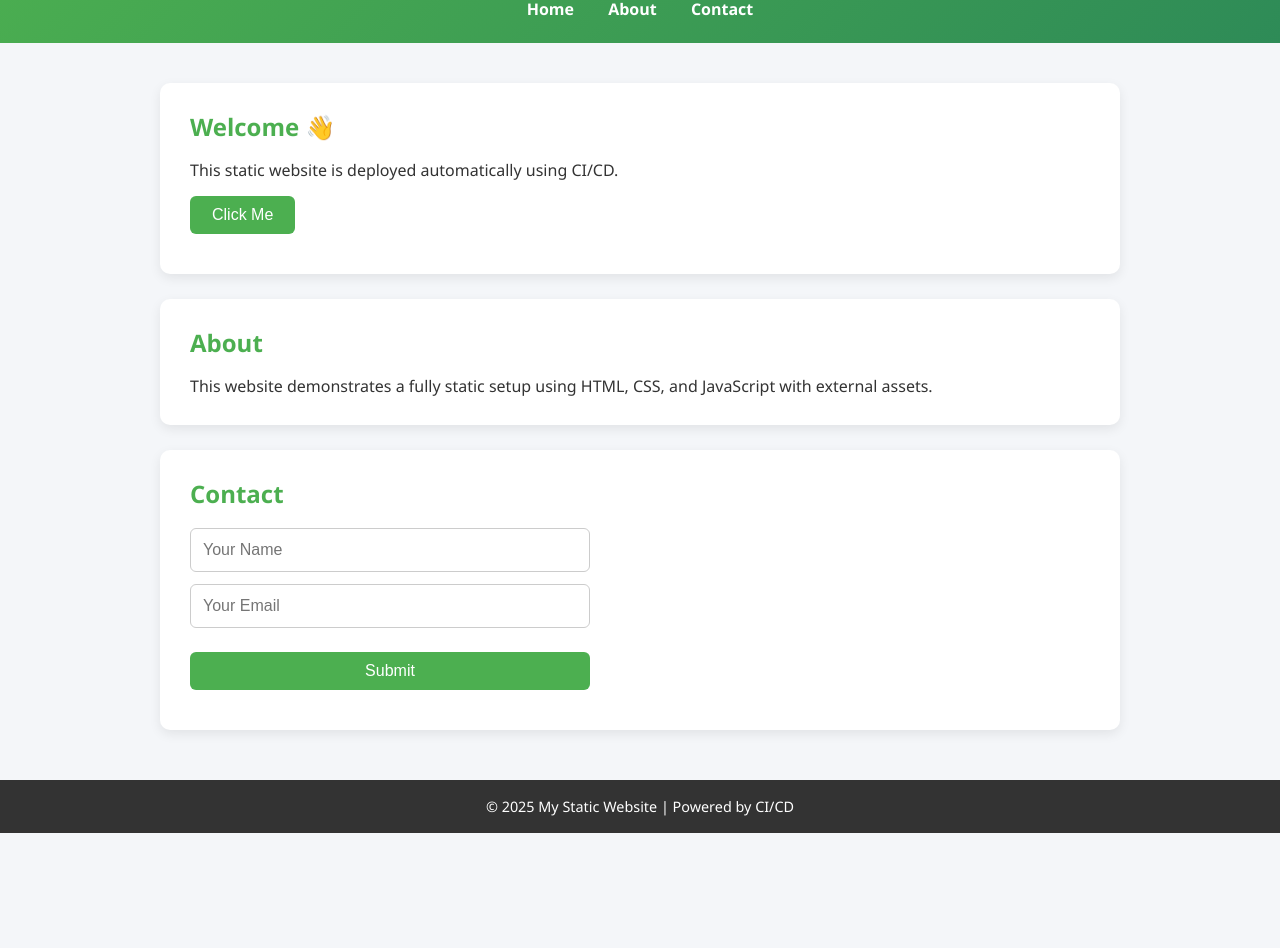
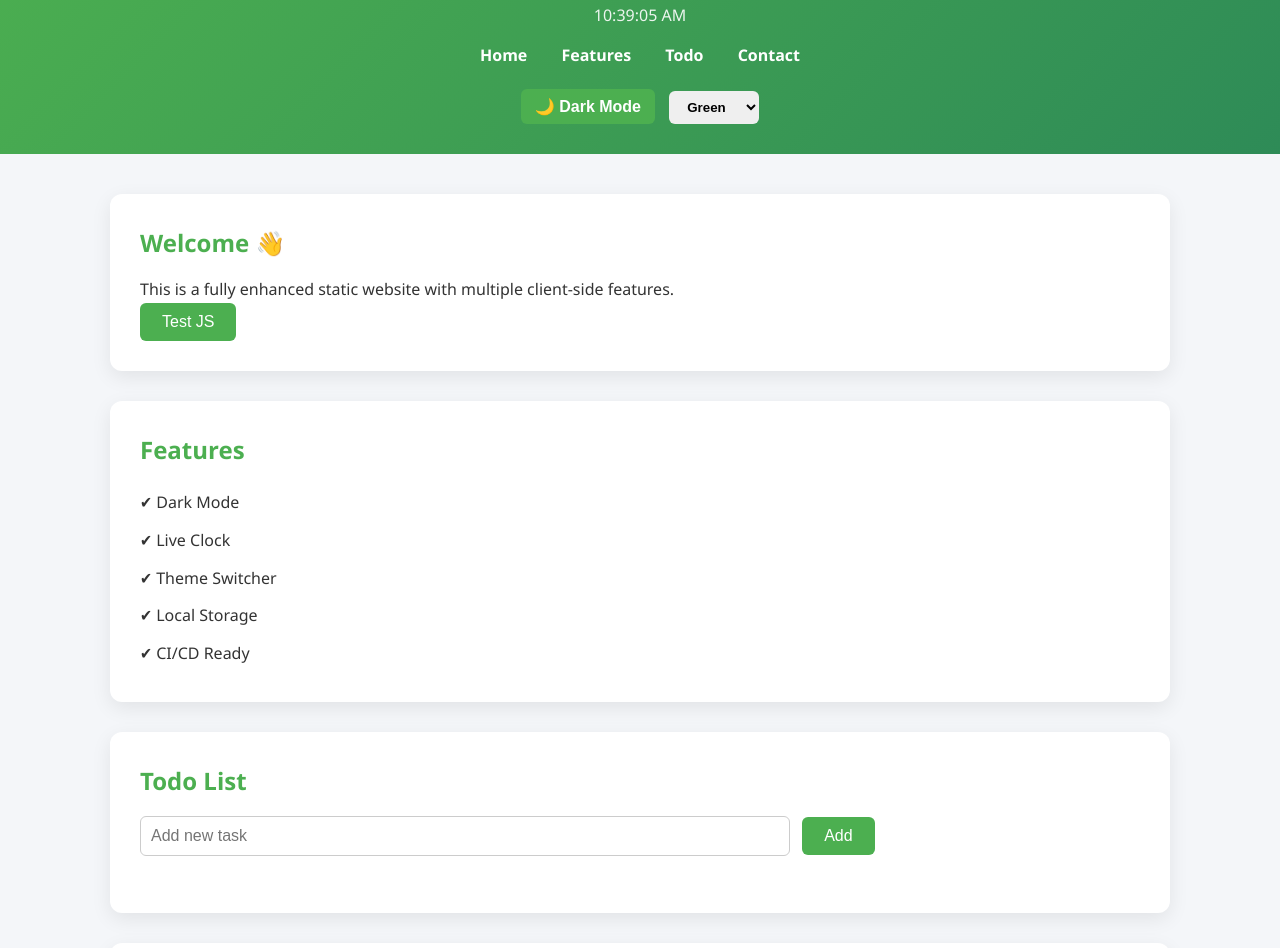
Before and after one commit to EngineerMuhammadKhalid/ci-cd-test, a plain HTML site: page index.html in a window 1280 px wide. Shown: the part 89-1037 px from the top of the page. Before the commit the page ends 922 px from the top, so only its background shows below. Drawn offline with Linux system fonts and the light colour scheme.

Commit message:
new updates

```diff
--- a/index.html
+++ b/index.html
@@ -5,52 +5,83 @@
     <meta name="viewport" content="width=device-width, initial-scale=1.0">
     <title>My Static Website</title>
     <link rel="stylesheet" href="style.css">
-    <script src="script.js"></script>
 </head>
 <body>
 
-    <!-- Header -->
+<!-- ================= HEADER ================= -->
 <header>
     <h1>My Static Website</h1>
+    <p id="clock"></p>
+
     <nav>
         <a href="#home">Home</a>
-            <a href="#about">About</a>
+        <a href="#features">Features</a>
+        <a href="#todo">Todo</a>
         <a href="#contact">Contact</a>
     </nav>
+
+    <div class="header-actions">
+        <button onclick="toggleDarkMode()">🌙 Dark Mode</button>
+        <select onchange="changeTheme(this.value)">
+            <option value="green">Green</option>
+            <option value="blue">Blue</option>
+            <option value="purple">Purple</option>
+        </select>
+    </div>
 </header>
 
-    <!-- Main Content -->
+<!-- ================= MAIN ================= -->
 <main>
+
+    <!-- HOME -->
     <section id="home" class="card">
         <h2>Welcome 👋</h2>
-            <p>This static website is deployed automatically using CI/CD.</p>
-            <button onclick="changeMessage()">Click Me</button>
+        <p>This is a fully enhanced static website with multiple client-side features.</p>
+        <button onclick="changeMessage()">Test JS</button>
         <p id="dynamic-text"></p>
     </section>
 
-        <section id="about" class="card">
-            <h2>About</h2>
-            <p>
-                This website demonstrates a fully static setup using
-                HTML, CSS, and JavaScript with external assets.
-            </p>
+    <!-- FEATURES -->
+    <section id="features" class="card">
+        <h2>Features</h2>
+        <ul>
+            <li>✔ Dark Mode</li>
+            <li>✔ Live Clock</li>
+            <li>✔ Theme Switcher</li>
+            <li>✔ Local Storage</li>
+            <li>✔ CI/CD Ready</li>
+        </ul>
     </section>
 
+    <!-- TODO APP -->
+    <section id="todo" class="card">
+        <h2>Todo List</h2>
+        <input id="todo-input" placeholder="Add new task">
+        <button onclick="addTodo()">Add</button>
+        <ul id="todo-list"></ul>
+    </section>
+
+    <!-- CONTACT -->
     <section id="contact" class="card">
         <h2>Contact</h2>
         <form onsubmit="submitForm(event)">
-                <input type="text" id="name" placeholder="Your Name" required>
-                <input type="email" id="email" placeholder="Your Email" required>
-                <button type="submit">Submit</button>
+            <input type="text" id="name" placeholder="Name" required>
+            <input type="email" id="email" placeholder="Email" required>
+            <textarea id="message" placeholder="Message" required></textarea>
+            <button type="submit">Send</button>
         </form>
         <p id="form-message"></p>
     </section>
+
 </main>
 
-    <!-- Footer -->
+<!-- ================= FOOTER ================= -->
 <footer>
-        <p>© 2025 My Static Website | Powered by CI/CD</p>
+    <p>© 2025 My Static Website | CI/CD Enabled</p>
 </footer>
+
+<!-- Scroll To Top -->
+<button id="scrollTopBtn" onclick="scrollToTop()">⬆</button>
 
 <script src="script.js"></script>
 </body>
--- a/script.js
+++ b/script.js
@@ -1,17 +1,67 @@
+/* ================= BASIC ================= */
 function changeMessage() {
     document.getElementById("dynamic-text").innerText =
-        "🎉 JavaScript is working! This content was updated dynamically.";
+        "✅ JavaScript functions are working!";
 }
 
-function submitForm(event) {
-    event.preventDefault();
+/* ================= CLOCK ================= */
+setInterval(() => {
+    document.getElementById("clock").innerText =
+        new Date().toLocaleTimeString();
+}, 1000);
 
-    const name = document.getElementById("name").value;
-    const email = document.getElementById("email").value;
+/* ================= DARK MODE ================= */
+function toggleDarkMode() {
+    document.body.classList.toggle("dark");
+}
 
+/* ================= THEME SWITCHER ================= */
+function changeTheme(theme) {
+    document.body.setAttribute("data-theme", theme);
+}
+
+/* ================= TODO LIST ================= */
+let todos = JSON.parse(localStorage.getItem("todos")) || [];
+
+function renderTodos() {
+    const list = document.getElementById("todo-list");
+    list.innerHTML = "";
+    todos.forEach((todo, index) => {
+        const li = document.createElement("li");
+        li.innerHTML = `${todo} <button onclick="removeTodo(${index})">❌</button>`;
+        list.appendChild(li);
+    });
+    localStorage.setItem("todos", JSON.stringify(todos));
+}
+
+function addTodo() {
+    const input = document.getElementById("todo-input");
+    if (input.value.trim() !== "") {
+        todos.push(input.value);
+        input.value = "";
+        renderTodos();
+    }
+}
+
+function removeTodo(index) {
+    todos.splice(index, 1);
+    renderTodos();
+}
+renderTodos();
+
+/* ================= FORM ================= */
+function submitForm(e) {
+    e.preventDefault();
     document.getElementById("form-message").innerText =
-        `Thank you, ${name}! We will contact you at ${email}.`;
+        "📨 Message sent successfully!";
+}
 
-    // Clear form
-    event.target.reset();
+/* ================= SCROLL TO TOP ================= */
+window.onscroll = () => {
+    document.getElementById("scrollTopBtn").style.display =
+        window.scrollY > 300 ? "block" : "none";
+};
+
+function scrollToTop() {
+    window.scrollTo({ top: 0, behavior: "smooth" });
 }
--- a/style.css
+++ b/style.css
@@ -1,158 +1,257 @@
-/* ===============================
-   Global Reset
-================================ */
+/* =====================================
+   CSS VARIABLES (THEMES)
+===================================== */
+:root {
+    --primary: #4CAF50;
+    --secondary: #2e8b57;
+    --bg: #f4f6f9;
+    --card-bg: #ffffff;
+    --text: #333;
+    --footer-bg: #222;
+}
+
+/* Theme Variants */
+body[data-theme="blue"] {
+    --primary: #2196F3;
+    --secondary: #1565C0;
+}
+
+body[data-theme="purple"] {
+    --primary: #9C27B0;
+    --secondary: #6A1B9A;
+}
+
+/* Dark Mode */
+body.dark {
+    --bg: #121212;
+    --card-bg: #1e1e1e;
+    --text: #e0e0e0;
+    --footer-bg: #000;
+}
+
+/* =====================================
+   RESET
+===================================== */
 * {
     margin: 0;
     padding: 0;
     box-sizing: border-box;
 }
 
-/* ===============================
-   Body
-================================ */
+/* =====================================
+   BODY
+===================================== */
 body {
-    font-family: 'Segoe UI', Tahoma, Geneva, Verdana, sans-serif;
-    background-color: #f4f6f9;
-    color: #333;
+    font-family: "Segoe UI", Tahoma, Geneva, Verdana, sans-serif;
+    background-color: var(--bg);
+    color: var(--text);
     line-height: 1.6;
+    transition: background-color 0.3s ease, color 0.3s ease;
 }
 
-/* ===============================
-   Header
-================================ */
+/* =====================================
+   HEADER
+===================================== */
 header {
-    background: linear-gradient(135deg, #4CAF50, #2e8b57);
+    background: linear-gradient(135deg, var(--primary), var(--secondary));
     color: #fff;
-    padding: 20px 0;
     text-align: center;
+    padding: 25px 20px;
 }
 
 header h1 {
-    margin-bottom: 10px;
-    font-size: 2.2rem;
+    font-size: 2.3rem;
+}
+
+#clock {
+    margin-top: 8px;
+    font-size: 1rem;
+    opacity: 0.9;
 }
 
 /* Navigation */
+nav {
+    margin-top: 15px;
+}
+
 nav a {
-    color: #ffffff;
+    color: #fff;
     margin: 0 15px;
     text-decoration: none;
     font-weight: 600;
-    transition: color 0.3s ease;
+    transition: opacity 0.3s ease;
 }
 
 nav a:hover {
-    color: #dfffe0;
+    opacity: 0.8;
 }
 
-/* ===============================
-   Main Layout
-================================ */
+/* Header Buttons */
+.header-actions {
+    margin-top: 15px;
+}
+
+.header-actions button,
+.header-actions select {
+    margin: 5px;
+    padding: 8px 14px;
+    border-radius: 6px;
+    border: none;
+    cursor: pointer;
+    font-weight: 600;
+}
+
+/* =====================================
+   MAIN
+===================================== */
 main {
-    max-width: 1000px;
+    max-width: 1100px;
     margin: 40px auto;
     padding: 0 20px;
 }
 
-/* ===============================
-   Cards / Sections
-================================ */
+/* =====================================
+   CARD SECTIONS
+===================================== */
 .card {
-    background-color: #ffffff;
-    padding: 25px 30px;
-    margin-bottom: 25px;
-    border-radius: 10px;
-    box-shadow: 0 4px 12px rgba(0, 0, 0, 0.08);
+    background-color: var(--card-bg);
+    padding: 30px;
+    margin-bottom: 30px;
+    border-radius: 12px;
+    box-shadow: 0 6px 20px rgba(0, 0, 0, 0.08);
     transition: transform 0.3s ease, box-shadow 0.3s ease;
 }
 
 .card:hover {
-    transform: translateY(-4px);
-    box-shadow: 0 8px 18px rgba(0, 0, 0, 0.12);
+    transform: translateY(-5px);
+    box-shadow: 0 10px 28px rgba(0, 0, 0, 0.15);
 }
 
 .card h2 {
-    margin-bottom: 12px;
-    color: #4CAF50;
+    margin-bottom: 15px;
+    color: var(--primary);
 }
 
-/* ===============================
-   Buttons
-================================ */
+/* =====================================
+   BUTTONS
+===================================== */
 button {
-    background-color: #4CAF50;
-    color: #ffffff;
+    background-color: var(--primary);
+    color: white;
     border: none;
     padding: 10px 22px;
     border-radius: 6px;
     cursor: pointer;
     font-size: 1rem;
-    margin-top: 12px;
     transition: background-color 0.3s ease, transform 0.2s ease;
 }
 
 button:hover {
-    background-color: #43a047;
+    background-color: var(--secondary);
     transform: scale(1.05);
 }
 
-/* ===============================
-   Dynamic Text
-================================ */
-#dynamic-text {
-    margin-top: 15px;
-    font-weight: bold;
-    color: #2e8b57;
+/* =====================================
+   FEATURE LIST
+===================================== */
+#features ul {
+    margin-top: 10px;
+    list-style: none;
 }
 
-/* ===============================
-   Form Styling
-================================ */
+#features li {
+    padding: 6px 0;
+    font-weight: 500;
+}
+
+/* =====================================
+   TODO LIST
+===================================== */
+#todo input {
+    padding: 10px;
+    width: 65%;
+    border-radius: 6px;
+    border: 1px solid #ccc;
+    margin-right: 8px;
+}
+
+#todo ul {
+    margin-top: 15px;
+    list-style: none;
+}
+
+#todo li {
+    background: rgba(0, 0, 0, 0.05);
+    padding: 10px;
+    margin-bottom: 8px;
+    border-radius: 6px;
+    display: flex;
+    justify-content: space-between;
+    align-items: center;
+}
+
+/* =====================================
+   FORM
+===================================== */
 form {
-    margin-top: 15px;
+    max-width: 450px;
     display: flex;
     flex-direction: column;
-    max-width: 400px;
 }
 
-input {
+input,
+textarea {
     padding: 12px;
     margin-bottom: 12px;
     border-radius: 6px;
     border: 1px solid #ccc;
     font-size: 1rem;
-    transition: border-color 0.3s ease;
 }
 
-input:focus {
+input:focus,
+textarea:focus {
     outline: none;
-    border-color: #4CAF50;
+    border-color: var(--primary);
 }
 
-/* ===============================
-   Form Message
-================================ */
+/* Form message */
 #form-message {
-    margin-top: 15px;
+    margin-top: 12px;
     font-weight: 600;
-    color: #2e8b57;
+    color: var(--primary);
 }
 
-/* ===============================
-   Footer
-================================ */
+/* =====================================
+   FOOTER
+===================================== */
 footer {
-    background-color: #333;
-    color: #ffffff;
+    background-color: var(--footer-bg);
+    color: #fff;
     text-align: center;
-    padding: 15px 0;
-    margin-top: 50px;
+    padding: 18px 0;
+    margin-top: 60px;
     font-size: 0.9rem;
 }
 
-/* ===============================
-   Responsive Design
-================================ */
+/* =====================================
+   SCROLL TO TOP BUTTON
+===================================== */
+#scrollTopBtn {
+    position: fixed;
+    bottom: 30px;
+    right: 30px;
+    background-color: var(--primary);
+    color: #fff;
+    border-radius: 50%;
+    padding: 12px 16px;
+    font-size: 18px;
+    display: none;
+    box-shadow: 0 4px 10px rgba(0, 0, 0, 0.3);
+}
+
+/* =====================================
+   RESPONSIVE DESIGN
+===================================== */
 @media (max-width: 768px) {
     nav a {
         display: inline-block;
@@ -163,7 +262,8 @@ footer {
         font-size: 1.8rem;
     }
 
-    main {
-        margin: 20px auto;
+    #todo input {
+        width: 100%;
+        margin-bottom: 10px;
     }
 }
```
Lines whose indentation alone changed are shown as unchanged.
